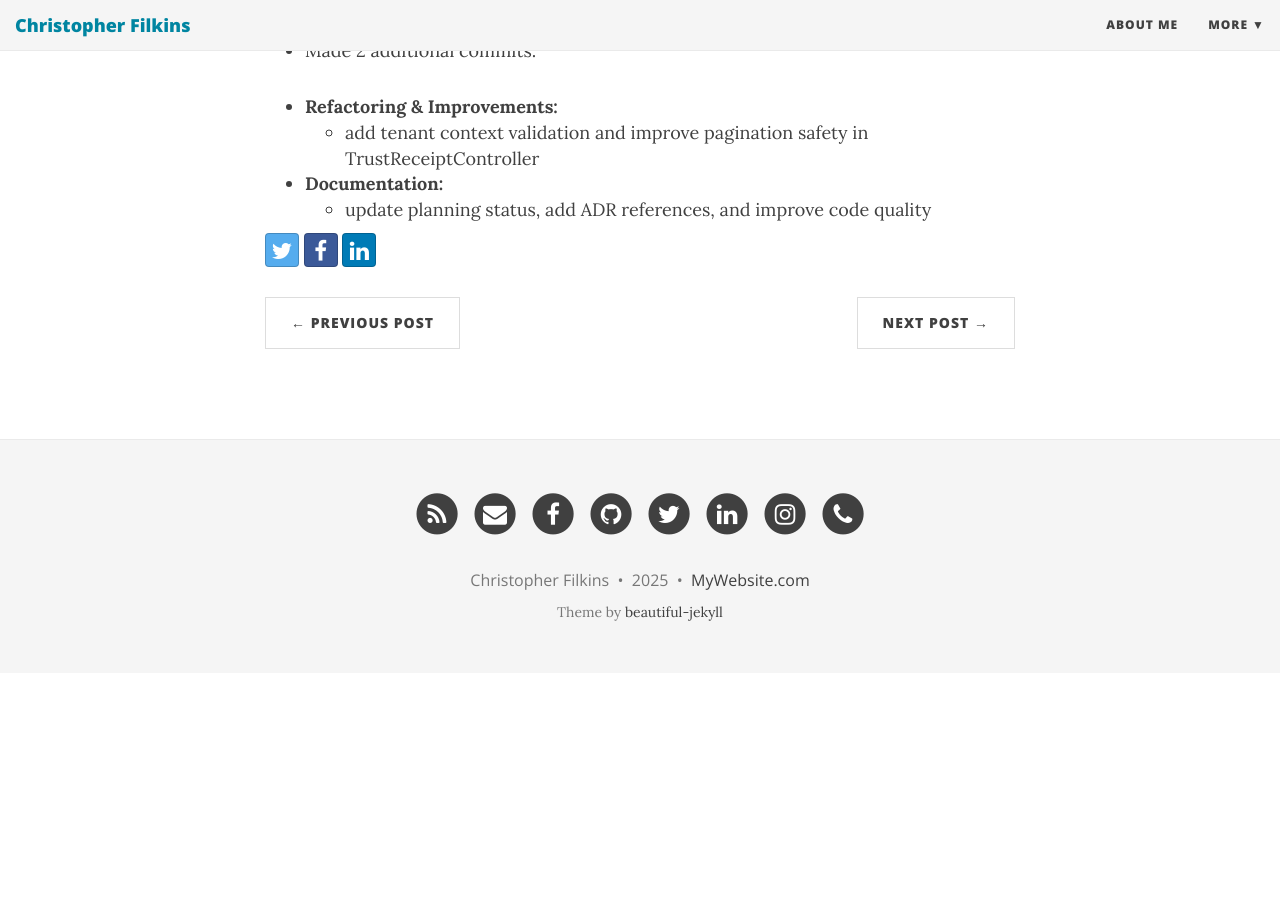
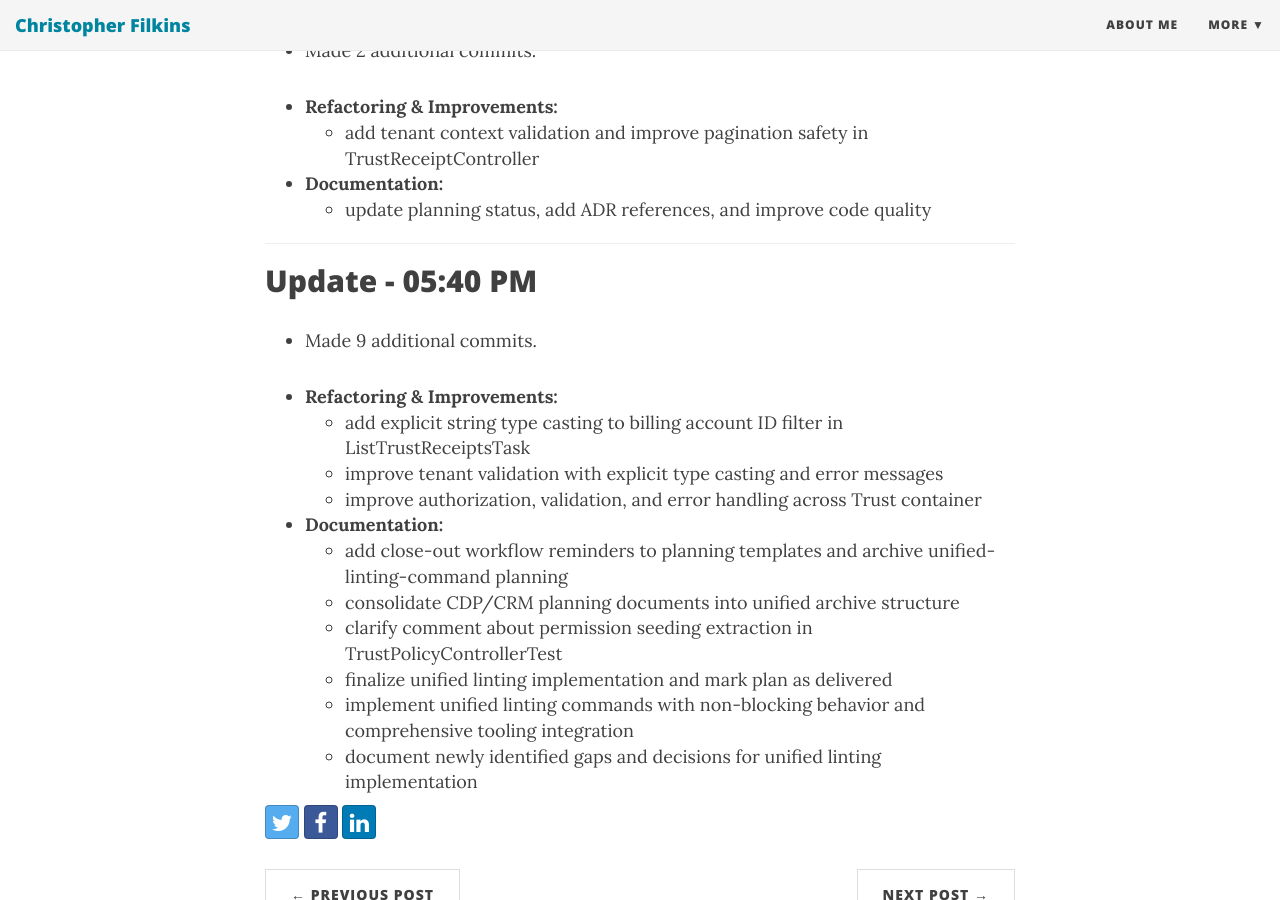
Before and after one commit to filchyboy/filchyboy.github.io, a Jekyll site: the page built from _posts/2025-11-25-code-refactoring-day.md, in a window 1280 px wide and 900 px high, scrolled down 846 px. Built offline with Jekyll 4.4.1, drawn with Linux system fonts in a browser that asks for light colours; nearby versions of some CDN libraries; before the commit the page ends 1519 px from its top, so only the background shows below that; some of the changed text lies outside the part shown.

Commit message:
Update build-in-public update: code-refactoring-day

```diff
--- a/_posts/2025-11-25-code-refactoring-day.md
+++ b/_posts/2025-11-25-code-refactoring-day.md
@@ -29,4 +29,25 @@
 * **Documentation:**
   * update planning status, add ADR references, and improve code quality
 
-<!-- last-commit: af632338359861080a385b0cb1be961abc899fb3 -->
+
+---
+
+## Update - 05:40 PM
+
+* Made 9 additional commits.
+
+
+* **Refactoring & Improvements:**
+  * add explicit string type casting to billing  account ID filter in ListTrustReceiptsTask
+  * improve tenant validation with explicit  type casting and error messages
+  * improve authorization, validation, and error handling across Trust container
+
+* **Documentation:**
+  * add close-out workflow reminders to planning templates and archive unified-linting-command planning
+  * consolidate CDP/CRM planning documents into unified archive structure
+  * clarify comment about permission seeding extraction in TrustPolicyControllerTest
+  * finalize unified linting implementation and mark plan as delivered
+  * implement unified linting commands  with non-blocking behavior and comprehensive   tooling integration
+  * document newly identified gaps and decisions for unified linting implementation
+
+<!-- last-commit: aec9bb9c47e953a5047ae870ebe05f945dbc7995 -->
```
Also changed, not shown: other parts of _posts/2025-11-25-code-refactoring-day.md (+1 -1 lines).
